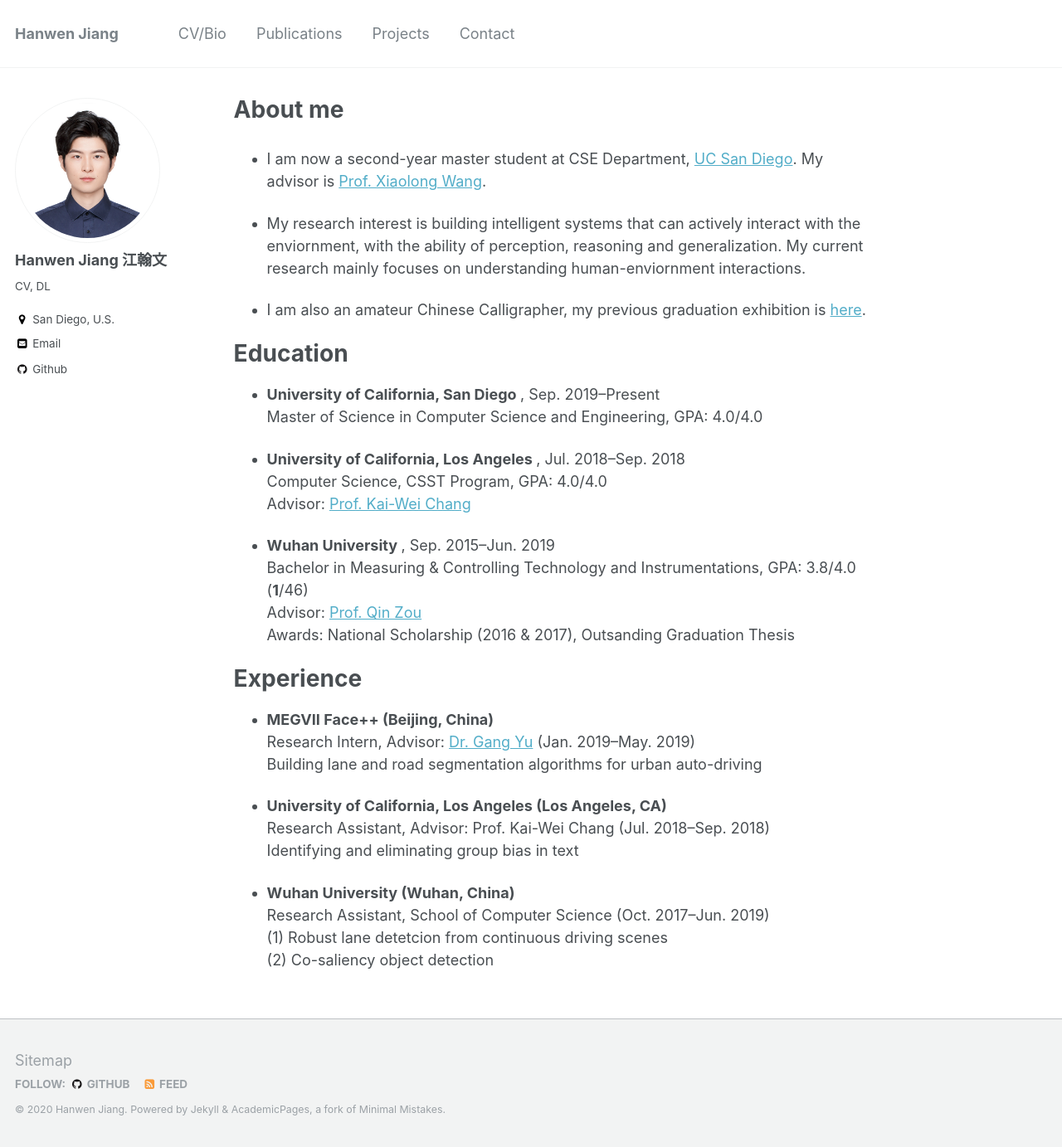
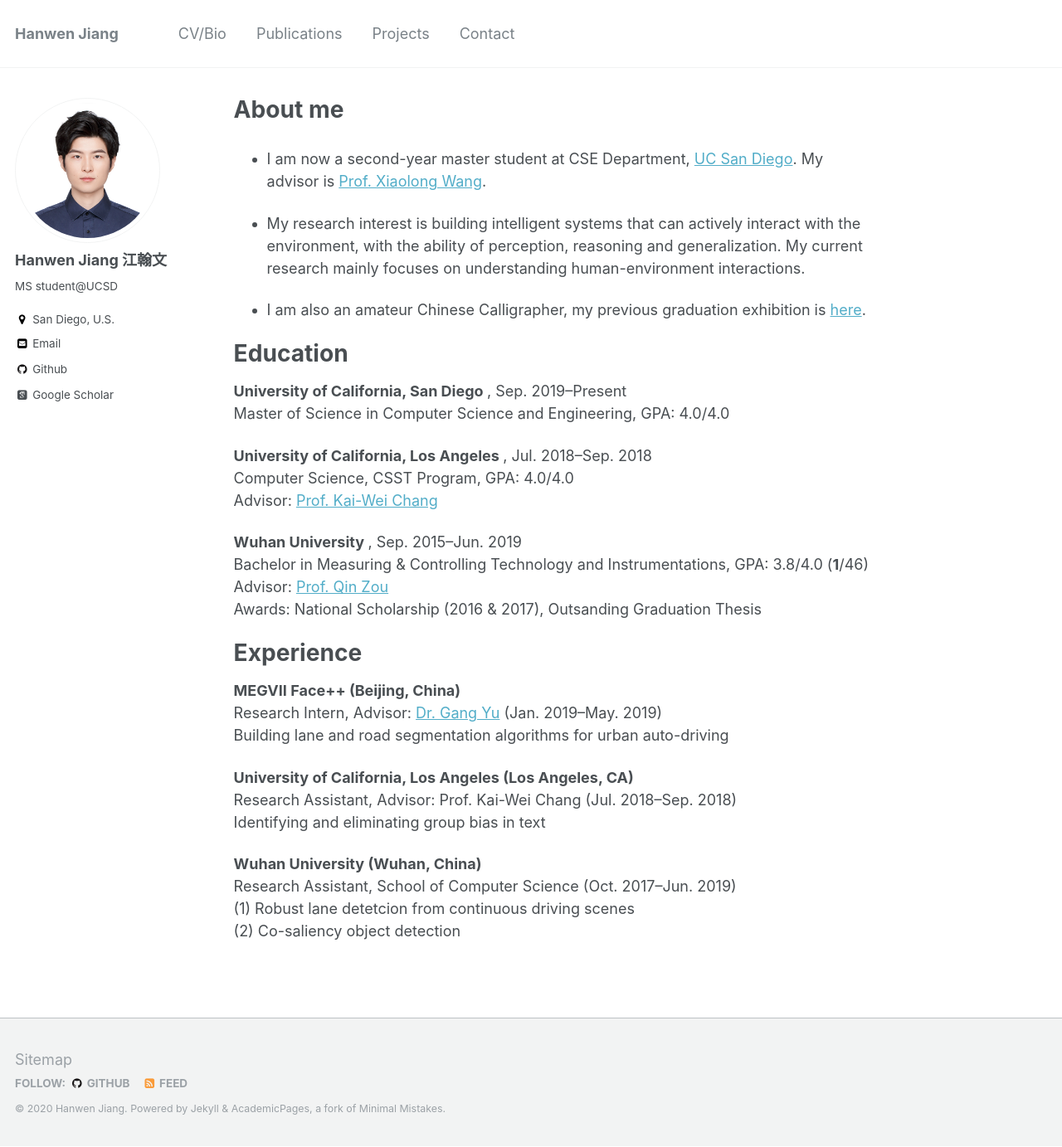
Before and after one commit to hwjiang1510/hwjiang1510.github.io, a Jekyll site: the page built from _pages/about.md, in a window 1280 px wide and 1383 px high. Shown: the whole window at 83% size. Built offline with Jekyll 4.4.1, drawn with Linux system fonts in a browser that asks for light colours; some web fonts are replaced.

Commit message:
add_paper

```diff
--- a/_config.yml
+++ b/_config.yml
@@ -82,10 +82,10 @@ analytics:
 author:
   name             : "Hanwen Jiang    江翰文"
   avatar           : "bio-photo-0.jpg"
-  bio              : "CV, DL"
+  bio              : "MS student@UCSD"
   location         : "San Diego, U.S."
   employer         :
-  googlescholar    :
+  googlescholar    : "https://scholar.google.com/citations?user=HJHSuxUAAAAJ&hl=zh-CN&authuser=1"
   email            : "hwjiang1510@gmail.com"
   uri              :
   bitbucket        :
--- a/_pages/about.md
+++ b/_pages/about.md
@@ -10,35 +10,35 @@ redirect_from:
 * I am now a second-year master student at CSE Department, [UC San Diego](https://ucsd.edu/).
 My advisor is [Prof. Xiaolong Wang](https://xiaolonw.github.io/).
 
-* My research interest is building intelligent systems that can actively interact with the enviornment, with the ability of perception, reasoning and generalization.
-My current research mainly focuses on understanding human-enviornment interactions.
+* My research interest is building intelligent systems that can actively interact with the environment, with the ability of perception, reasoning and generalization.
+My current research mainly focuses on understanding human-environment interactions.
 
 * I am also an amateur Chinese Calligrapher, my previous graduation exhibition is [here](https://mp.weixin.qq.com/s/7ERydW3i3iGsVcMOR13nzQ).
 
 
 # Education
-* <b>University of California, San Diego </b>, Sep. 2019--Present<br>
+<b>University of California, San Diego </b>, Sep. 2019--Present<br>
 Master of Science in Computer Science and Engineering, GPA: 4.0/4.0 <br>
 
-* <b>University of California, Los Angeles </b>, Jul. 2018--Sep. 2018<br>
+<b>University of California, Los Angeles </b>, Jul. 2018--Sep. 2018<br>
 Computer Science, CSST Program, GPA: 4.0/4.0 <br>
 Advisor: [Prof. Kai-Wei Chang](http://web.cs.ucla.edu/~kwchang/) <br>
 
-* <b>Wuhan University </b>, Sep. 2015--Jun. 2019<br>
+<b>Wuhan University </b>, Sep. 2015--Jun. 2019<br>
 Bachelor in Measuring & Controlling Technology and Instrumentations, GPA: 3.8/4.0 (<b>1</b>/46) <br>
 Advisor: [Prof. Qin Zou](https://sites.google.com/site/qinzoucn/) <br>
 Awards: National Scholarship (2016 & 2017), Outsanding Graduation Thesis
 
 # Experience
-* <b>MEGVII Face++ (Beijing, China) </b> <br>
+<b>MEGVII Face++ (Beijing, China) </b> <br>
 Research Intern, Advisor: [Dr. Gang Yu](http://www.skicyyu.org/) (Jan. 2019--May. 2019)<br>
 Building lane and road segmentation algorithms for urban auto-driving<br>
 
-* <b>University of California, Los Angeles (Los Angeles, CA) </b> <br>
+<b>University of California, Los Angeles (Los Angeles, CA) </b> <br>
 Research Assistant, Advisor: Prof. Kai-Wei Chang (Jul. 2018--Sep. 2018)<br>
 Identifying and eliminating group bias in text
 
-* <b>Wuhan University (Wuhan, China)</b> <br>
+<b>Wuhan University (Wuhan, China)</b> <br>
 Research Assistant, School of Computer Science (Oct. 2017--Jun. 2019)<br>
 (1) Robust lane detetcion from continuous driving scenes <br>
 (2) Co-saliency object detection <br>
```
Also changed, not shown: _pages/contact.md (+0 -1 lines), _pages/publications.md (+3 -0 lines).
